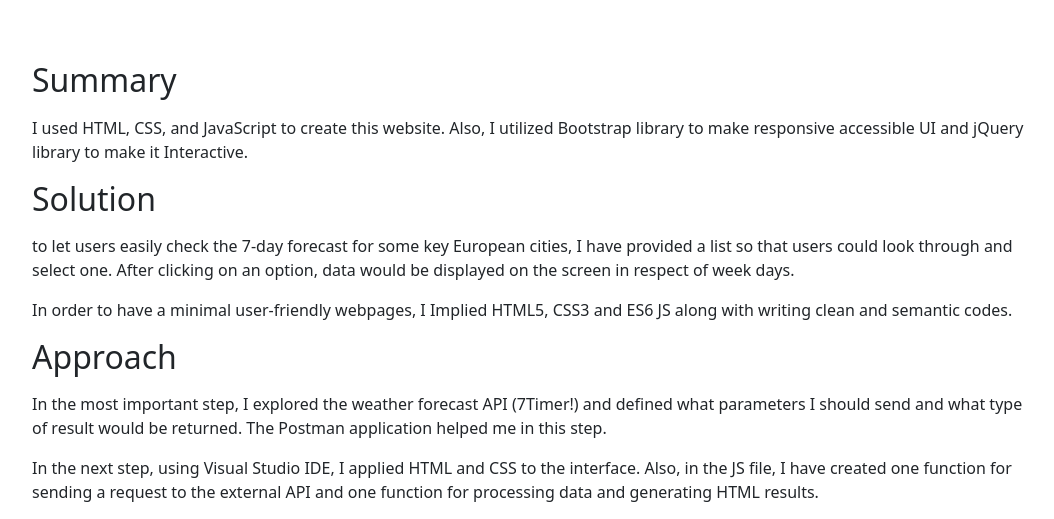
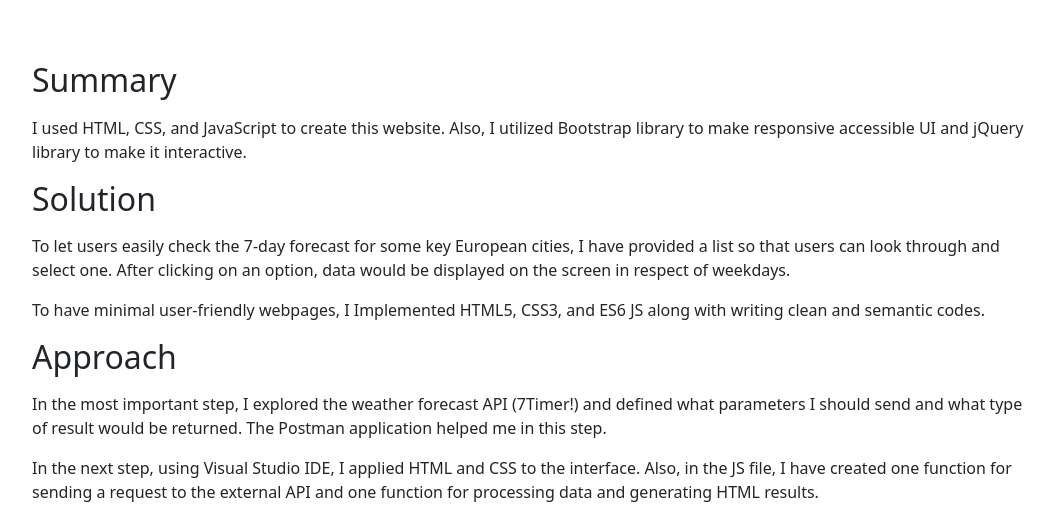
Before and after one commit to habibma/weather-forecast, a plain HTML site: page about.html in a window 1280 px wide. Shown: the part 770-1289 px from the top of the page, without its empty margins (110-1164 px from the left). Drawn offline with nearby package versions, Linux system fonts and the light colour scheme.

Commit message:
To correct some typos

```diff
--- a/about.html
+++ b/about.html
@@ -45,7 +45,7 @@
             <section class="row m-5">
                 <h2 class="pb-2">Project Scenario</h2>
                 <p>The team at a European travel agency is trying to increase travel bookings. To do this, they want to
-                    provide an ability for their website visitors to look up a 7 day weather forecast for major European
+                    provide an ability for their website visitors to look up a 7-day weather forecast for major European
                     cities.</p>
                 <p>They want you to create a webpage that will retrieve weather forecasts from an external service. This
                     feature will help the agency maximize their travel bookings and sales through their website.</p>
@@ -65,13 +65,14 @@
             <section class="row m-5">
                 <h2 class="pb-2">Summary</h2>
                 <p>I used HTML, CSS, and JavaScript to create this website. Also, I utilized Bootstrap library to make
-                    responsive accessible UI and jQuery library to make it Interactive.</p>
+                    responsive accessible UI and jQuery library to make it interactive.</p>
                 <h2 class="pb-2">Solution</h2>
-                <p> to let users easily check the 7-day forecast for some key European cities, I have provided a list so
-                    that users could look through and select one. After clicking on an option, data would be displayed
-                    on the screen in respect of week days.</p>
-                <p>In order to have a minimal user-friendly webpages, I Implied HTML5, CSS3 and ES6 JS along with
-                    writing clean and semantic codes.</p>
+                <p> To let users easily check the 7-day forecast for some key European cities, I have provided a list so
+                    that users can look through and select one. After clicking on an option, data would be displayed on
+                    the screen in respect of weekdays.
+                </p>
+                <p>To have minimal user-friendly webpages, I Implemented HTML5, CSS3, and ES6 JS along with writing
+                    clean and semantic codes.</p>
                 <h2 class="pb-2">Approach</h2>
                 <p>In the most important step, I explored the weather forecast API (7Timer!) and defined what parameters
                     I should send and what type of result would be returned. The Postman application helped me in this
```
